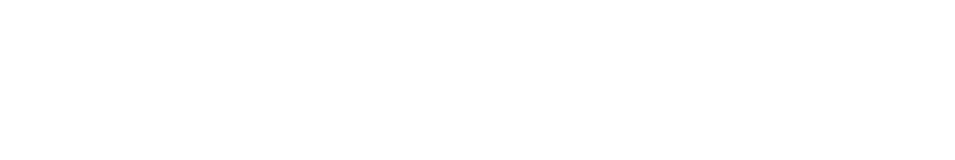
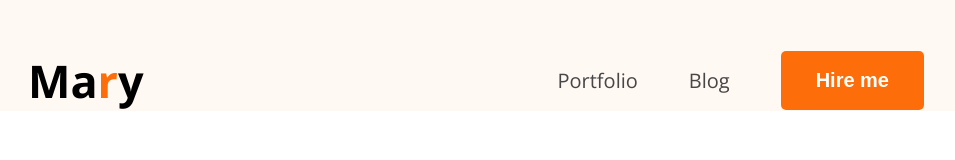
Before and after one commit to mostaskim-masum/hero-dev-code-rs, a plain HTML site: page index.html in a window 1280 px wide. Shown: the whole page, without its empty margins (164-1119 px from the left). Drawn offline with nearby package versions, Linux system fonts and the light colour scheme.

Commit message:
design navbar and styled according to desibn

```diff
--- a/index.html
+++ b/index.html
@@ -4,8 +4,25 @@
     <meta charset="UTF-8">
     <meta name="viewport" content="width=device-width, initial-scale=1.0">
     <title>Mostakim portfolio new</title>
+    <link rel="preconnect" href="https://fonts.googleapis.com">
+<link rel="preconnect" href="https://fonts.gstatic.com" crossorigin>
+<link href="https://fonts.googleapis.com/css2?family=Open+Sans:ital,wght@0,300..800;1,300..800&display=swap" rel="stylesheet">
+
+<link rel="stylesheet" href="styles/portfolio.css">
 </head>
-<body>
+<body class="font-open-sans">
+    <header>
+        <nav>
+            <div class="logo">
+                <h2>Ma<span class="color-orange">r</span>y</h2>
+            </div>
 
+            <ul class="menu">
+                <li><a href="">Portfolio</a></li>
+                <li><a href="">Blog</a></li>
+                <li><button class="btn">Hire me</button></li>
+            </ul>
+        </nav>
+    </header>
 </body>
 </html>
--- /dev/null
+++ b/styles/portfolio.css
@@ -0,0 +1,55 @@
+*{
+    margin: 0;
+    padding: 0;
+    box-sizing: border-box;
+}
+/* shared style */
+.font-open-sans{
+  font-family: "Open Sans", sans-serif;
+  font-optical-sizing: auto;
+
+}
+.logo h2{
+    font-size: 45px;
+    font-size: 800;
+}
+.color-orange{
+    color: #FD6E0A;
+}
+.btn{
+    background-color: #FD6E0A;
+    border: none;
+    padding: 18px 35px;
+    border-radius: 5px;
+    font-size: 20px;
+    font-weight: bold;
+    color: white;
+}
+
+/* main style  */
+header{
+    background-color: #FFF8F3;
+    padding-top: 50px;
+}
+nav{
+    width: 70%;
+    max-width: 1140px;
+    margin: 0 auto;
+    display: flex;
+    justify-content: space-between;
+    /* border: 1px solid rebeccapurple; */
+    align-items: center;
+}
+nav .menu {
+    display: flex;
+    list-style-type: none;
+    gap: 51px;
+    align-items: center;
+}
+
+nav .menu a{
+    font-size: 20px;
+    color: #474747;
+    text-decoration: none;
+
+}
```
